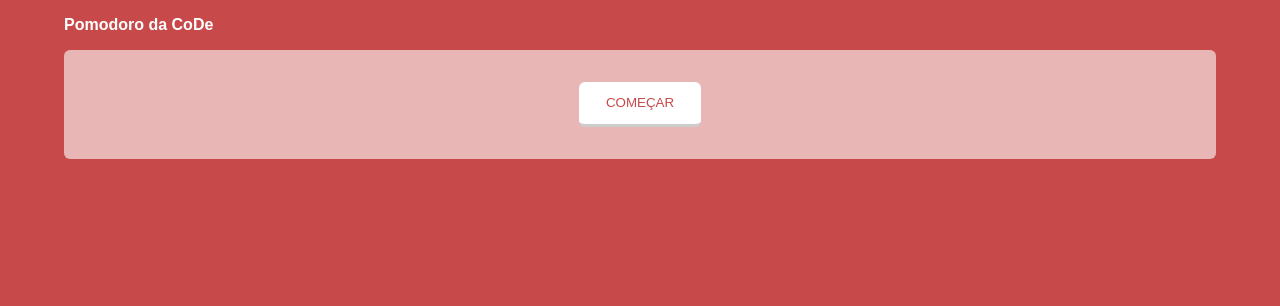
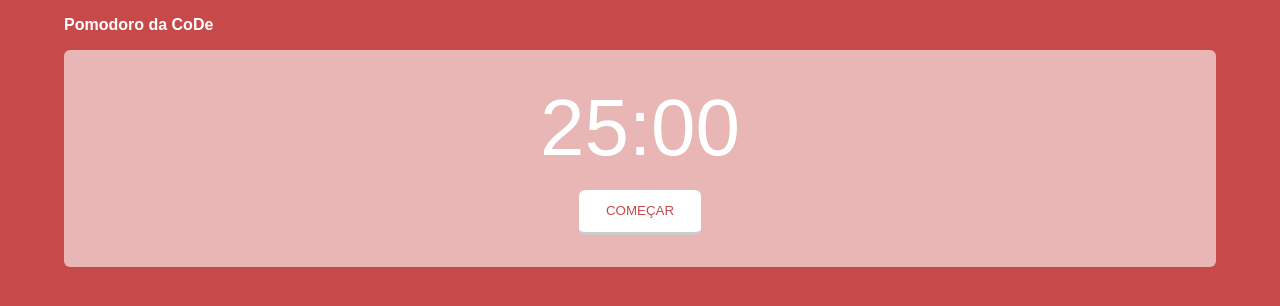
Before and after one commit to marcosmorandi/pomodoro-code, a plain HTML site: page index.html in a window 1280 px wide. Drawn offline with Linux system fonts and the light colour scheme.

Commit message:
Criar o componente do cronômetro no tela.

```diff
--- a/css/style.css
+++ b/css/style.css
@@ -36,3 +36,9 @@ body {
     color: #C84949;
     cursor: pointer;
 }
+
+.cronometro {
+    font-size: 5em;
+    margin: 0 0 1rem;
+    font-weight: 300;
+}
--- a/index.html
+++ b/index.html
@@ -14,6 +14,7 @@
     <h1 class="titulo">Pomodoro da CoDe</h1>
 
     <div class="caixa">
+        <p class="cronometro" >25:00</p>
         <button class="comecar" id="disparador">Começar</button>
     </div>
 
```
Also changed, not shown: js/main.js (line endings or trailing spaces), 1 other file.
